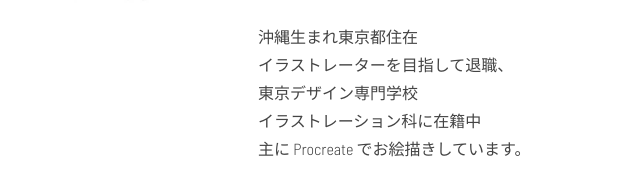
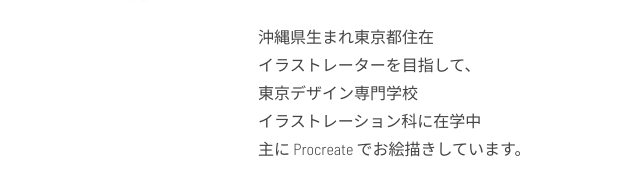
Before and after one commit to yukokawason/website, a plain HTML site: page index.html in a window 1280 px wide. Shown: the part 292-476 px from the top of the page, 412-1052 px from the left. Drawn offline with Linux system fonts and the light colour scheme.

Commit message:
Fix some text.

```diff
--- a/index.html
+++ b/index.html
@@ -40,10 +40,10 @@
           <span class="section__profile-name">川村　優子</span>
         </div>
         <div>
-          <p>沖縄生まれ東京都住在</p>
-          <p>イラストレーターを目指して退職、</p>
+          <p>沖縄県生まれ東京都住在</p>
+          <p>イラストレーターを目指して、</p>
           <p>東京デザイン専門学校</p>
-          <p>イラストレーション科に在籍中</p>
+          <p>イラストレーション科に在学中</p>
           <p>主に Procreate でお絵描きしています。</p>
           <br>
           <p>趣味は旅行、</p>
```
